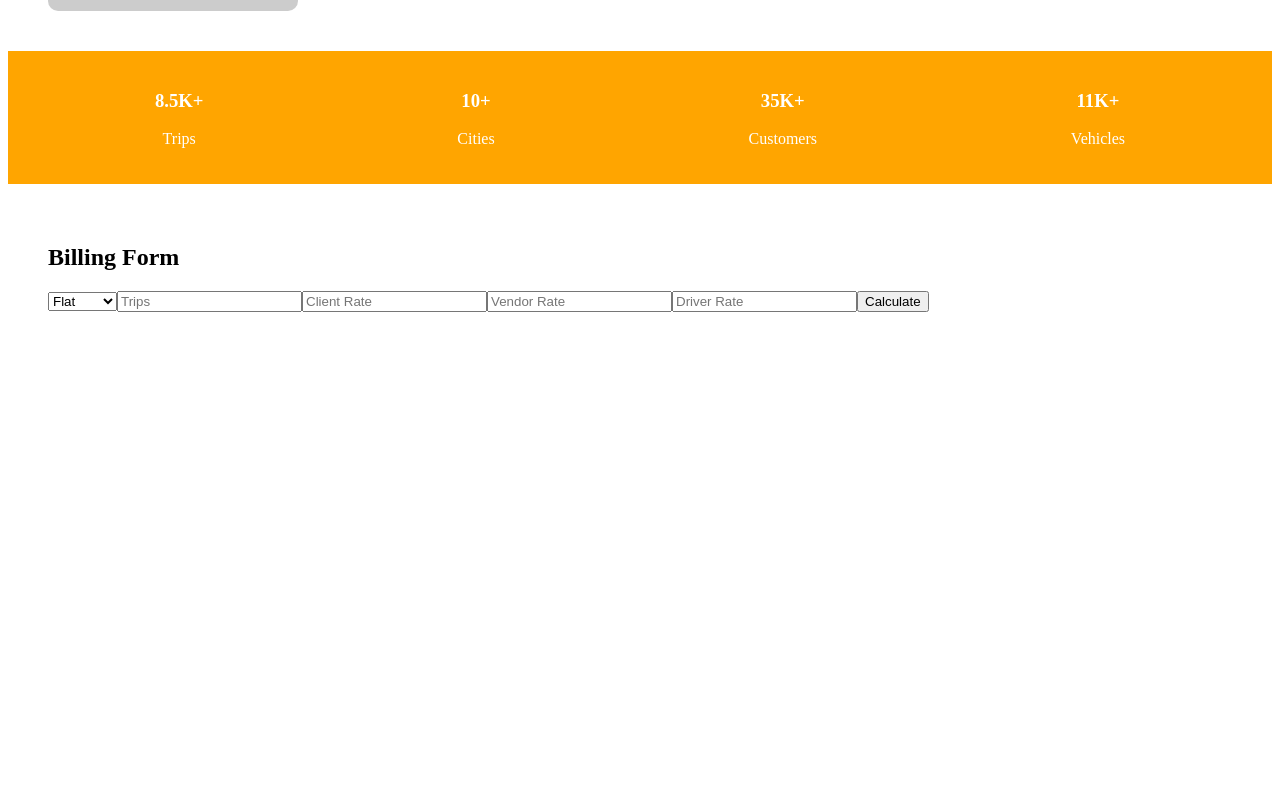
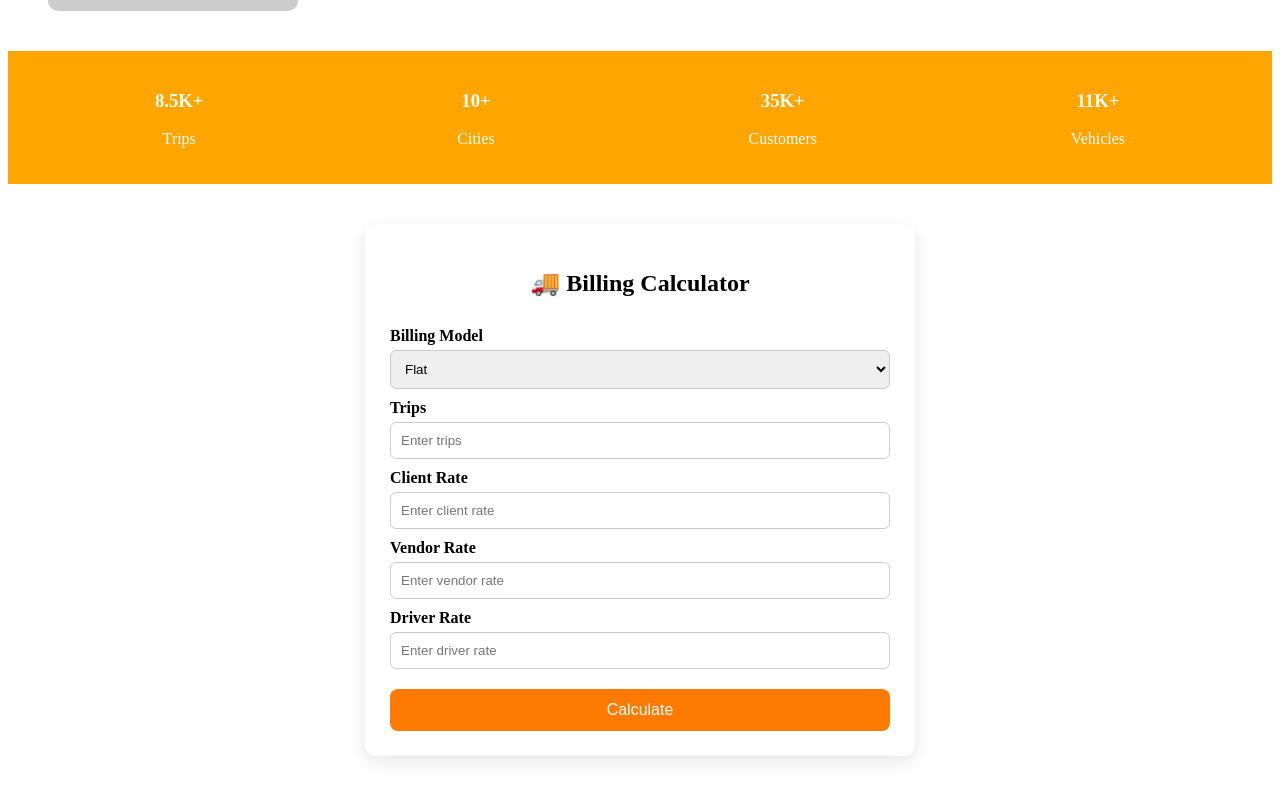
Before and after one commit to PraveenBPatil/transport-billing-system, a React (Create React App) app in the folder frontend/: page / in a window 1280 px wide. Shown: the part 972-1772 px from the top of the page. Before the commit the page ends 1332 px from the top, so only its background shows below. Built offline with nearby package versions, Linux system fonts and the light colour scheme.

Commit message:
billing UI improved

```diff
--- /dev/null
+++ b/frontend/src/components/BillingForm.css
@@ -0,0 +1,46 @@
+.billing-container {
+  max-width: 500px;
+  margin: auto;
+  background: white;
+  padding: 25px;
+  border-radius: 12px;
+  box-shadow: 0 6px 20px rgba(0,0,0,0.1);
+}
+
+.billing-container h2 {
+  text-align: center;
+  margin-bottom: 20px;
+}
+
+.billing-form {
+  display: flex;
+  flex-direction: column;
+}
+
+.billing-form label {
+  margin-top: 10px;
+  font-weight: 600;
+}
+
+.billing-form input,
+.billing-form select {
+  padding: 10px;
+  margin-top: 5px;
+  border-radius: 6px;
+  border: 1px solid #ccc;
+}
+
+.billing-form button {
+  margin-top: 20px;
+  padding: 12px;
+  background: #ff7a00;
+  color: white;
+  border: none;
+  border-radius: 8px;
+  font-size: 16px;
+  cursor: pointer;
+}
+
+.billing-form button:hover {
+  background: #e66a00;
+}
--- a/frontend/src/components/BillingForm.js
+++ b/frontend/src/components/BillingForm.js
@@ -1,5 +1,6 @@
 import React, { useState } from "react";
 import { calculateBill } from "../services/api";
+import "./BillingForm.css";
 
 const BillingForm = ({ setResult }) => {
   const [formData, setFormData] = useState({
@@ -9,6 +10,8 @@ const BillingForm = ({ setResult }) => {
     vendor_rate: "",
     driver_rate: ""
   });
+
+  const [loading, setLoading] = useState(false);
 
   const handleChange = (e) => {
     setFormData({
@@ -20,6 +23,12 @@ const BillingForm = ({ setResult }) => {
   const handleSubmit = async (e) => {
     e.preventDefault();
 
+    // ✅ validation
+    if (!formData.trips || !formData.client_rate) {
+      alert("Please fill required fields");
+      return;
+    }
+
     const data = {
       ...formData,
       trips: Number(formData.trips),
@@ -28,30 +37,70 @@ const BillingForm = ({ setResult }) => {
       driver_rate: Number(formData.driver_rate)
     };
 
+    setLoading(true);
+
     const result = await calculateBill(data);
-    console.log("Result:", result);  // 🔥 IMPORTANT
+
+    setLoading(false);
 
     setResult(result);
   };
 
   return (
-    <form onSubmit={handleSubmit}>
-      <h2>Billing Form</h2>
+    <div className="billing-container">
+      <h2>🚚 Billing Calculator</h2>
 
-      <select name="model" onChange={handleChange}>
+      <form onSubmit={handleSubmit} className="billing-form">
+
+        <label>Billing Model</label>
+        <select name="model" value={formData.model} onChange={handleChange}>
           <option value="flat">Flat</option>
           <option value="monthly">Monthly</option>
           <option value="slab">Slab</option>
           <option value="shift">Shift</option>
         </select>
 
-      <input name="trips" placeholder="Trips" onChange={handleChange} />
-      <input name="client_rate" placeholder="Client Rate" onChange={handleChange} />
-      <input name="vendor_rate" placeholder="Vendor Rate" onChange={handleChange} />
-      <input name="driver_rate" placeholder="Driver Rate" onChange={handleChange} />
+        <label>Trips</label>
+        <input
+          type="number"
+          name="trips"
+          placeholder="Enter trips"
+          value={formData.trips}
+          onChange={handleChange}
+        />
 
-      <button type="submit">Calculate</button>
+        <label>Client Rate</label>
+        <input
+          type="number"
+          name="client_rate"
+          placeholder="Enter client rate"
+          value={formData.client_rate}
+          onChange={handleChange}
+        />
+
+        <label>Vendor Rate</label>
+        <input
+          type="number"
+          name="vendor_rate"
+          placeholder="Enter vendor rate"
+          value={formData.vendor_rate}
+          onChange={handleChange}
+        />
+
+        <label>Driver Rate</label>
+        <input
+          type="number"
+          name="driver_rate"
+          placeholder="Enter driver rate"
+          value={formData.driver_rate}
+          onChange={handleChange}
+        />
+
+        <button type="submit">
+          {loading ? "Calculating..." : "Calculate"}
+        </button>
       </form>
+    </div>
   );
 };
 
```
Lines whose indentation alone changed are shown as unchanged.
